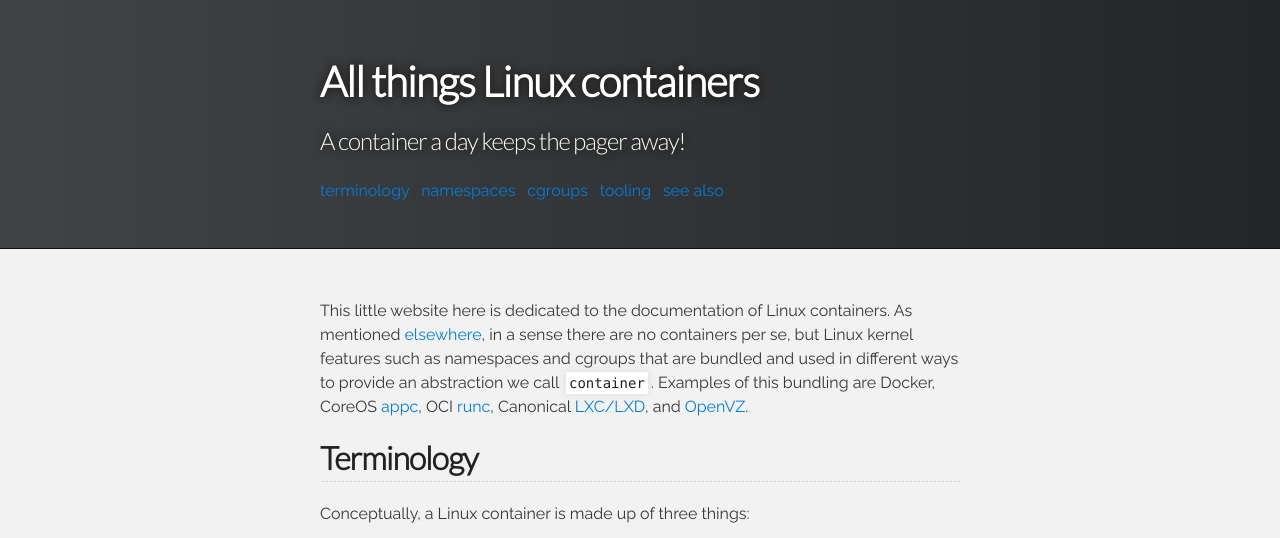
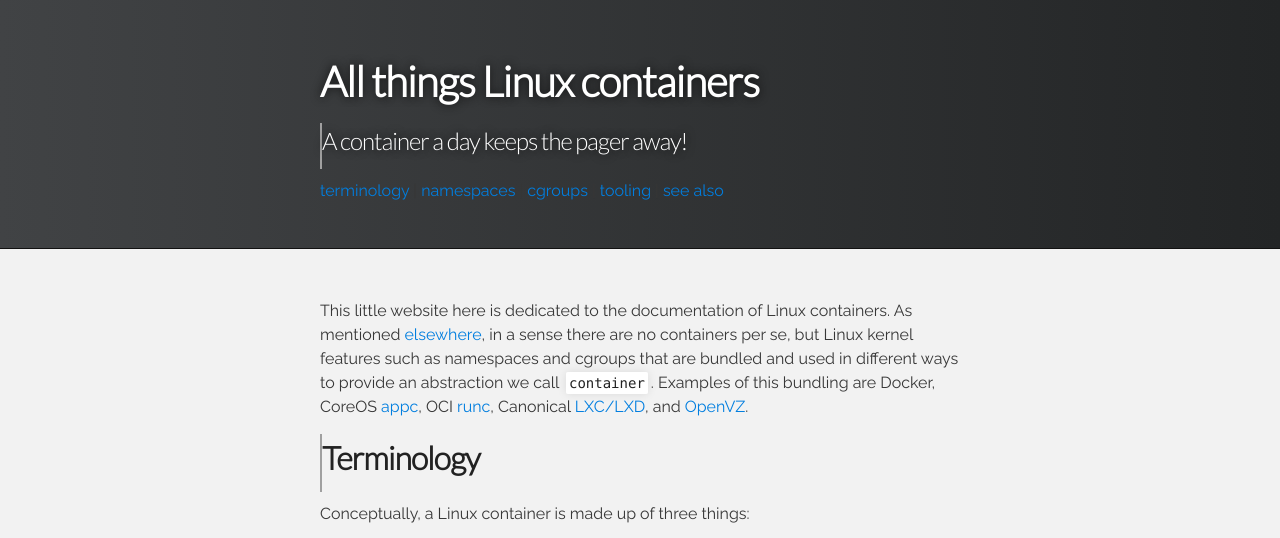
Before and after one commit to mhausenblas/containerz.info, a plain HTML site: page index.html in a window 1280 px wide. Shown: the top 538 px of the page. Drawn offline with Linux system fonts and the light colour scheme.

Commit message:
updates h2 style

```diff
--- a/stylesheets/stylesheet.css
+++ b/stylesheets/stylesheet.css
@@ -1,6 +1,5 @@
 /*******************************************************************************
-Slate Theme for GitHub Pages
-by Jason Costello, @jsncostello
+Based on Slate Theme for GitHub Pages by Jason Costello, @jsncostello
 *******************************************************************************/
 
 @import url(github-light.css);
@@ -74,7 +73,7 @@ h1 {
 h2 {
   padding-bottom: 10px;
   font-size: 32px;
-  background: url('../images/bg_hr.png') repeat-x bottom;
+  border-left: 2px solid #a0a0a0;
 }
 
 h3 {
```
